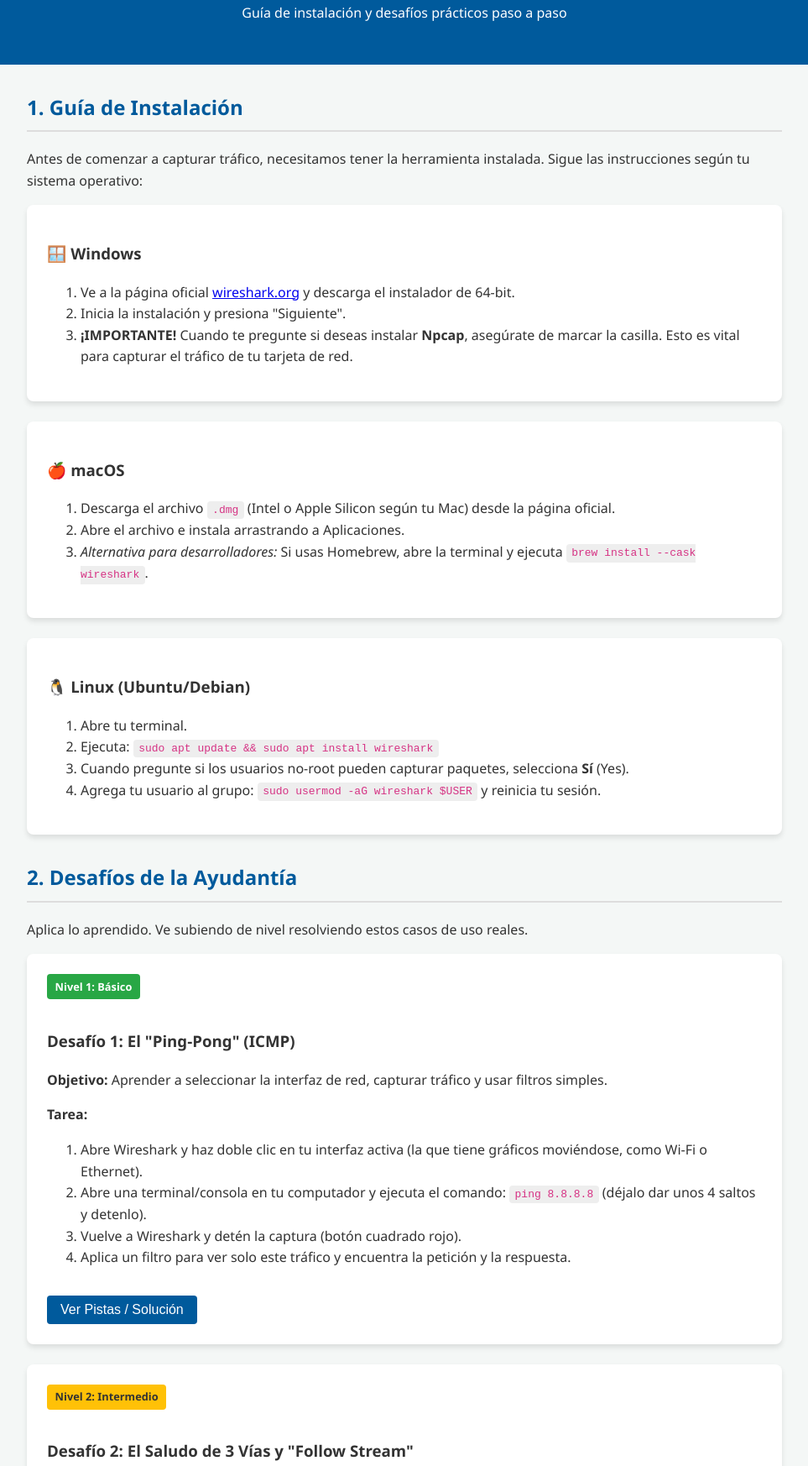
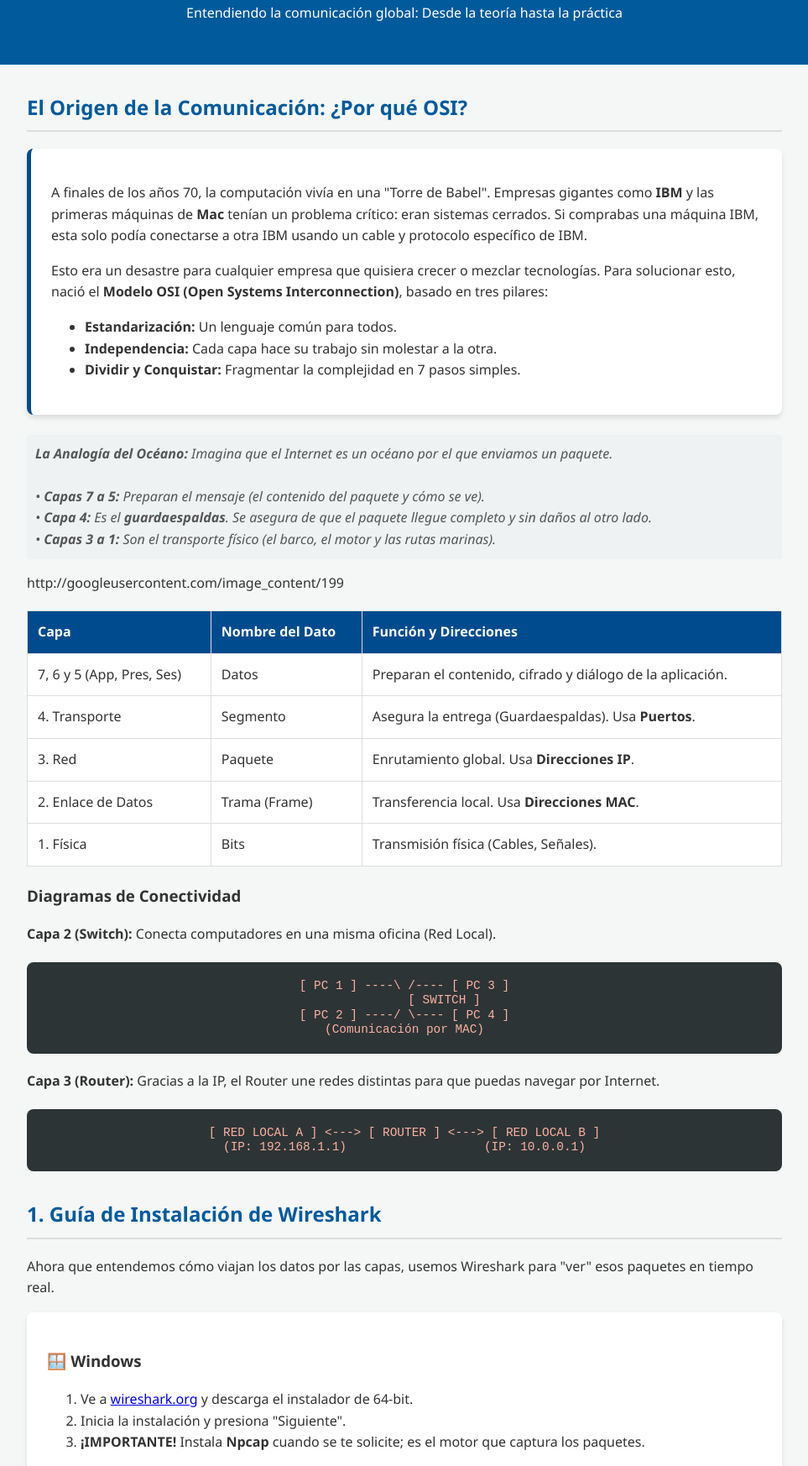
Before and after one commit to nicorogelking/Guia_interactiva_Wireshark, a plain HTML site: page index.html in a window 1280 px wide. Shown: the part 123-1869 px from the top of the page at 84% size, without its empty margins (158-1121 px from the left). Drawn offline with Linux system fonts and the light colour scheme.

Commit message:
Update index.html

```diff
--- a/index.html
+++ b/index.html
@@ -3,13 +3,14 @@
 <head>
     <meta charset="UTF-8">
     <meta name="viewport" content="width=device-width, initial-scale=1.0">
-    <title>Ayudantía: Introducción a Wireshark</title>
+    <title>Ayudantía: Modelo OSI y Análisis con Wireshark</title>
     <style>
         :root {
             --primary-color: #005A9C; /* Azul Wireshark */
             --bg-color: #f4f7f6;
             --text-color: #333;
             --card-bg: #fff;
+            --osi-color: #004b8d;
         }
         body {
             font-family: 'Segoe UI', Tahoma, Geneva, Verdana, sans-serif;
@@ -36,12 +37,15 @@
             padding-bottom: 0.5rem;
             margin-top: 2rem;
         }
-        .step, .challenge {
+        .step, .challenge, .intro-box {
             background: var(--card-bg);
             padding: 1.5rem;
             margin-bottom: 1.5rem;
             border-radius: 8px;
             box-shadow: 0 4px 6px rgba(0,0,0,0.1);
+        }
+        .intro-box {
+            border-left: 5px solid var(--osi-color);
         }
         .badge {
             display: inline-block;
@@ -55,6 +59,24 @@
         .badge-easy { background-color: #28a745; }
         .badge-medium { background-color: #ffc107; color: #333; }
         .badge-hard { background-color: #dc3545; }
+
+        table { width: 100%; border-collapse: collapse; margin: 20px 0; background: white; }
+        th, td { border: 1px solid #ddd; padding: 12px; text-align: left; }
+        th { background-color: var(--osi-color); color: white; }
+
+        .diagram {
+            background: #2d3436;
+            color: #fab1a0;
+            padding: 20px;
+            text-align: center;
+            border-radius: 8px;
+            margin: 20px 0;
+            font-family: monospace;
+            font-size: 0.9rem;
+            line-height: 1.2;
+        }
+        .analogia { font-style: italic; color: #555; background: #eef2f3; padding: 10px; border-radius: 4px; }
+
         code {
             background-color: #eee;
             padding: 0.2rem 0.4rem;
@@ -72,9 +94,7 @@
             font-size: 1rem;
             margin-top: 1rem;
         }
-        button:hover {
-            background-color: #004375;
-        }
+        button:hover { background-color: #004375; }
         .solution {
             display: none;
             background-color: #e9ecef;
@@ -88,109 +108,158 @@
 <body>
 
 <header>
-    <h1>Taller Práctico: Análisis de Redes con Wireshark 🦈</h1>
-    <p>Guía de instalación y desafíos prácticos paso a paso</p>
+    <h1>Introducción al Modelo OSI y Taller de Wireshark 🦈</h1>
+    <p>Entendiendo la comunicación global: Desde la teoría hasta la práctica</p>
 </header>
 
 <div class="container">
+
+    <!-- SECCIÓN NUEVA: INTRODUCCIÓN E HISTORIA -->
+    <section id="historia">
+        <h2>El Origen de la Comunicación: ¿Por qué OSI?</h2>
+        <div class="intro-box">
+            <p>A finales de los años 70, la computación vivía en una "Torre de Babel". Empresas gigantes como <strong>IBM</strong> y las primeras máquinas de <strong>Mac</strong> tenían un problema crítico: eran sistemas cerrados. Si comprabas una máquina IBM, esta solo podía conectarse a otra IBM usando un cable y protocolo específico de IBM.</p>
+
+            <p>Esto era un desastre para cualquier empresa que quisiera crecer o mezclar tecnologías. Para solucionar esto, nació el <strong>Modelo OSI (Open Systems Interconnection)</strong>, basado en tres pilares:</p>
+            <ul>
+                <li><strong>Estandarización:</strong> Un lenguaje común para todos.</li>
+                <li><strong>Independencia:</strong> Cada capa hace su trabajo sin molestar a la otra.</li>
+                <li><strong>Dividir y Conquistar:</strong> Fragmentar la complejidad en 7 pasos simples.</li>
+            </ul>
+        </div>
+
+        <p class="analogia">
+            <strong>La Analogía del Océano:</strong> Imagina que el Internet es un océano por el que enviamos un paquete.
+            <br><br>
+            • <strong>Capas 7 a 5:</strong> Preparan el mensaje (el contenido del paquete y cómo se ve).<br>
+            • <strong>Capa 4:</strong> Es el <strong>guardaespaldas</strong>. Se asegura de que el paquete llegue completo y sin daños al otro lado.<br>
+            • <strong>Capas 3 a 1:</strong> Son el transporte físico (el barco, el motor y las rutas marinas).
+        </p>
+
+        http://googleusercontent.com/image_content/199
+
+
+
+        <table>
+            <thead>
+                <tr>
+                    <th>Capa</th>
+                    <th>Nombre del Dato</th>
+                    <th>Función y Direcciones</th>
+                </tr>
+            </thead>
+            <tbody>
+                <tr>
+                    <td>7, 6 y 5 (App, Pres, Ses)</td>
+                    <td>Datos</td>
+                    <td>Preparan el contenido, cifrado y diálogo de la aplicación.</td>
+                </tr>
+                <tr>
+                    <td>4. Transporte</td>
+                    <td>Segmento</td>
+                    <td>Asegura la entrega (Guardaespaldas). Usa <strong>Puertos</strong>.</td>
+                </tr>
+                <tr>
+                    <td>3. Red</td>
+                    <td>Paquete</td>
+                    <td>Enrutamiento global. Usa <strong>Direcciones IP</strong>.</td>
+                </tr>
+                <tr>
+                    <td>2. Enlace de Datos</td>
+                    <td>Trama (Frame)</td>
+                    <td>Transferencia local. Usa <strong>Direcciones MAC</strong>.</td>
+                </tr>
+                <tr>
+                    <td>1. Física</td>
+                    <td>Bits</td>
+                    <td>Transmisión física (Cables, Señales).</td>
+                </tr>
+            </tbody>
+        </table>
+
+        <h3>Diagramas de Conectividad</h3>
+        <p><strong>Capa 2 (Switch):</strong> Conecta computadores en una misma oficina (Red Local).</p>
+
+        <div class="diagram">
+            [ PC 1 ] ----\          /---- [ PC 3 ]<br>
+            &nbsp;&nbsp;&nbsp;&nbsp;&nbsp;&nbsp;&nbsp;&nbsp;&nbsp;&nbsp;&nbsp;[ SWITCH ]<br>
+            [ PC 2 ] ----/          \---- [ PC 4 ]<br>
+            (Comunicación por MAC)
+        </div>
+
+        <p><strong>Capa 3 (Router):</strong> Gracias a la IP, el Router une redes distintas para que puedas navegar por Internet.</p>
+
+        <div class="diagram">
+            [ RED LOCAL A ] <---> [ ROUTER ] <---> [ RED LOCAL B ]<br>
+            (IP: 192.168.1.1)  &nbsp;&nbsp;&nbsp;&nbsp;&nbsp;&nbsp;&nbsp;&nbsp;&nbsp;&nbsp;&nbsp;&nbsp;&nbsp;&nbsp;&nbsp;&nbsp;&nbsp; (IP: 10.0.0.1)
+        </div>
+    </section>
+
+    <!-- SECCIÓN ORIGINAL: INSTALACIÓN -->
     <section id="instalacion">
-        <h2>1. Guía de Instalación</h2>
-        <p>Antes de comenzar a capturar tráfico, necesitamos tener la herramienta instalada. Sigue las instrucciones según tu sistema operativo:</p>
+        <h2>1. Guía de Instalación de Wireshark</h2>
+        <p>Ahora que entendemos cómo viajan los datos por las capas, usemos Wireshark para "ver" esos paquetes en tiempo real.</p>
 
         <div class="step">
             <h3>🪟 Windows</h3>
             <ol>
-                <li>Ve a la página oficial <a href="https://www.wireshark.org/download.html" target="_blank">wireshark.org</a> y descarga el instalador de 64-bit.</li>
+                <li>Ve a <a href="https://www.wireshark.org/download.html" target="_blank">wireshark.org</a> y descarga el instalador de 64-bit.</li>
                 <li>Inicia la instalación y presiona "Siguiente".</li>
-                <li><strong>¡IMPORTANTE!</strong> Cuando te pregunte si deseas instalar <strong>Npcap</strong>, asegúrate de marcar la casilla. Esto es vital para capturar el tráfico de tu tarjeta de red.</li>
+                <li><strong>¡IMPORTANTE!</strong> Instala <strong>Npcap</strong> cuando se te solicite; es el motor que captura los paquetes.</li>
             </ol>
         </div>
 
         <div class="step">
             <h3>🍎 macOS</h3>
             <ol>
-                <li>Descarga el archivo <code>.dmg</code> (Intel o Apple Silicon según tu Mac) desde la página oficial.</li>
-                <li>Abre el archivo e instala arrastrando a Aplicaciones.</li>
-                <li><em>Alternativa para desarrolladores:</em> Si usas Homebrew, abre la terminal y ejecuta <code>brew install --cask wireshark</code>.</li>
+                <li>Descarga el archivo <code>.dmg</code> desde la página oficial.</li>
+                <li>Instala arrastrando a Aplicaciones.</li>
+                <li>O usa Homebrew: <code>brew install --cask wireshark</code>.</li>
             </ol>
         </div>
 
         <div class="step">
             <h3>🐧 Linux (Ubuntu/Debian)</h3>
             <ol>
-                <li>Abre tu terminal.</li>
-                <li>Ejecuta: <code>sudo apt update && sudo apt install wireshark</code></li>
-                <li>Cuando pregunte si los usuarios no-root pueden capturar paquetes, selecciona <strong>Sí</strong> (Yes).</li>
-                <li>Agrega tu usuario al grupo: <code>sudo usermod -aG wireshark $USER</code> y reinicia tu sesión.</li>
+                <li><code>sudo apt update && sudo apt install wireshark</code></li>
+                <li>Selecciona <strong>Sí</strong> cuando pregunte por permisos de usuario no-root.</li>
+                <li>Ejecuta: <code>sudo usermod -aG wireshark $USER</code> y reinicia sesión.</li>
             </ol>
         </div>
     </section>
 
+    <!-- SECCIÓN ORIGINAL: DESAFÍOS -->
     <section id="desafios">
         <h2>2. Desafíos de la Ayudantía</h2>
-        <p>Aplica lo aprendido. Ve subiendo de nivel resolviendo estos casos de uso reales.</p>
+        <p>Aplica lo aprendido sobre el Modelo OSI resolviendo estos casos reales.</p>
 
         <div class="challenge">
             <span class="badge badge-easy">Nivel 1: Básico</span>
             <h3>Desafío 1: El "Ping-Pong" (ICMP)</h3>
-            <p><strong>Objetivo:</strong> Aprender a seleccionar la interfaz de red, capturar tráfico y usar filtros simples.</p>
-            <p><strong>Tarea:</strong>
-                <ol>
-                    <li>Abre Wireshark y haz doble clic en tu interfaz activa (la que tiene gráficos moviéndose, como Wi-Fi o Ethernet).</li>
-                    <li>Abre una terminal/consola en tu computador y ejecuta el comando: <code>ping 8.8.8.8</code> (déjalo dar unos 4 saltos y detenlo).</li>
-                    <li>Vuelve a Wireshark y detén la captura (botón cuadrado rojo).</li>
-                    <li>Aplica un filtro para ver solo este tráfico y encuentra la petición y la respuesta.</li>
-                </ol>
-            </p>
+            <p><strong>Tarea:</strong> Captura el tráfico de un <code>ping 8.8.8.8</code> y filtra por <code>icmp</code>. Observa cómo se ve una petición de Capa 3.</p>
             <button onclick="toggleSolution('sol1')">Ver Pistas / Solución</button>
             <div id="sol1" class="solution">
-                <strong>Solución:</strong><br>
-                En la barra superior verde de Wireshark, escribe <code>icmp</code> y presiona Enter.<br>
-                Verás paquetes clasificados como <strong>Echo (ping) request</strong> (tú preguntando) y <strong>Echo (ping) reply</strong> (Google respondiendo). Este es el protocolo que verifica si hay conectividad.
+                <strong>Solución:</strong> Filtra por <code>icmp</code>. Verás el <strong>Echo request</strong> y el <strong>Echo reply</strong>.
             </div>
         </div>
 
         <div class="challenge">
             <span class="badge badge-medium">Nivel 2: Intermedio</span>
-            <h3>Desafío 2: El Saludo de 3 Vías y "Follow Stream"</h3>
-            <p><strong>Objetivo:</strong> Identificar cómo se inicia una conexión TCP y aislar una única comunicación.</p>
-            <p><strong>Tarea:</strong>
-                <ol>
-                    <li>Inicia una nueva captura en Wireshark (sin guardar la anterior).</li>
-                    <li>Abre tu navegador y entra a un sitio sin cifrar, por ejemplo: <code>http://neverssl.com</code></li>
-                    <li>Detén la captura.</li>
-                    <li>Encuentra el inicio de esa conexión (El saludo de 3 partes: SYN, SYN-ACK, ACK) y aísla esa conversación para ver los mensajes crudos entre tu PC y la web.</li>
-                </ol>
-            </p>
+            <h3>Desafío 2: El Saludo de 3 Vías (TCP)</h3>
+            <p><strong>Tarea:</strong> Entra a <code>http://neverssl.com</code> y busca el saludo TCP (SYN, SYN-ACK, ACK). Este es el trabajo de la Capa 4.</p>
             <button onclick="toggleSolution('sol2')">Ver Pistas / Solución</button>
             <div id="sol2" class="solution">
-                <strong>Solución:</strong><br>
-                1. En la barra de filtros escribe <code>http</code> y presiona Enter.<br>
-                2. Busca el paquete que diga "GET / HTTP/1.1", hazle <strong>clic derecho -> Follow -> TCP Stream</strong>.<br>
-                3. Se abrirá una ventana con texto rojo (lo que tú enviaste) y azul (lo que el servidor respondió).<br>
-                4. Cierra la ventana. Verás que el filtro cambió a algo como <code>tcp.stream eq 0</code>. Si miras los 3 primeros paquetes de esa lista, verás el famoso saludo: <strong>[SYN]</strong>, luego <strong>[SYN, ACK]</strong>, y finalmente <strong>[ACK]</strong>.
+                <strong>Solución:</strong> Haz clic derecho en un paquete HTTP -> Follow -> TCP Stream. Verás los flags de conexión en los primeros paquetes.
             </div>
         </div>
 
         <div class="challenge">
             <span class="badge badge-hard">Nivel 3: Avanzado</span>
-            <h3>Desafío 3: El elefante en la red (Paquetes Cortos vs Largos)</h3>
-            <p><strong>Objetivo:</strong> Comprender la segmentación TCP combinando filtros complejos.</p>
-            <p><strong>Tarea:</strong>
-                <ol>
-                    <li>Inicia una nueva captura.</li>
-                    <li>Busca en Google una imagen grande (o un archivo PDF de varios megas) y descárgala.</li>
-                    <li>Detén la captura.</li>
-                    <li>Encuentra esa descarga utilizando una combinación de filtros de IP y Protocolo. Identifica visualmente por qué es un "TCP largo" (segmentado) en lugar de una petición corta.</li>
-                </ol>
-            </p>
+            <h3>Desafío 3: Segmentación de Datos</h3>
+            <p><strong>Tarea:</strong> Descarga un archivo pesado y observa cómo el "guardaespaldas" (TCP) fragmenta el archivo en múltiples paquetes para que quepan en la red.</p>
             <button onclick="toggleSolution('sol3')">Ver Pistas / Solución</button>
             <div id="sol3" class="solution">
-                <strong>Solución:</strong><br>
-                1. Filtra por tráfico seguro o web: <code>tcp.port == 443 or tcp.port == 80</code>.<br>
-                2. Busca un flujo que tenga mucha densidad de paquetes de un servidor a tu IP.<br>
-                3. Haz <em>Follow TCP Stream</em>. Al cerrar la ventana, notarás cientos de paquetes consecutivos que dicen <code>[TCP segment of a reassembled PDU]</code>.<br>
-                <strong>Explicación:</strong> Los paquetes TCP tienen un tamaño máximo (MTU, usualmente 1500 bytes). Un paquete corto (ej. un ping o un simple "GET") cabe en 1 paquete. Una descarga de 5MB requiere que TCP "corte" el archivo en miles de fragmentos. Wireshark te advierte que ese paquete es solo un trozo de algo más grande.
+                <strong>Solución:</strong> Verás muchos paquetes seguidos que dicen <code>[TCP segment of a reassembled PDU]</code>.
             </div>
         </div>
     </section>
```
